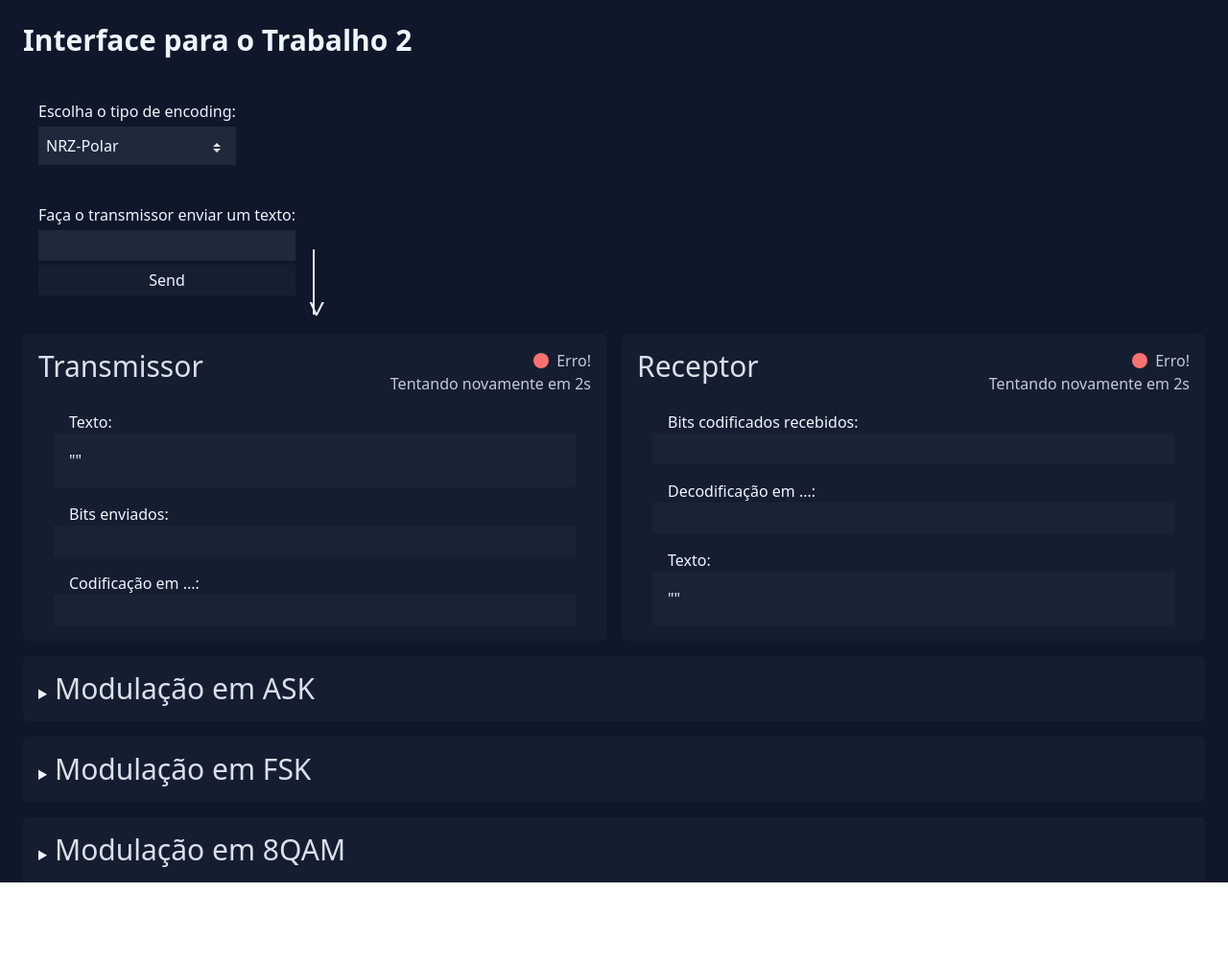
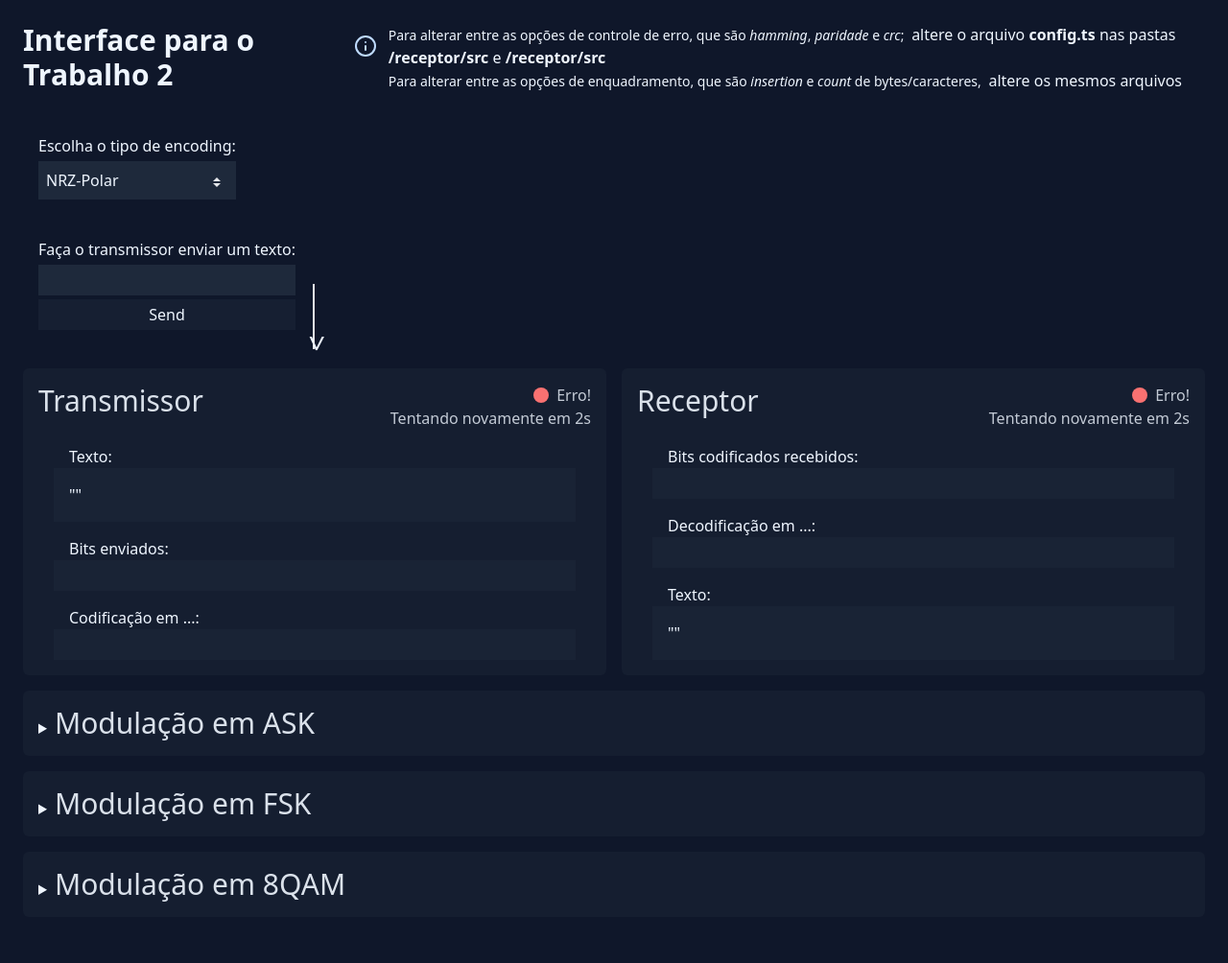
Before and after one commit to artistrea/TR1_2023.2_Trab2, a website built with Vite: page interface/index.html in a window 1280 px wide. Shown: the whole page at 96% size. Before the commit the page ends 920 px from the top, so only its background shows below. Built offline with nearby package versions, Linux system fonts and the light colour scheme; no server answers; files whose address does not match are found by name.

Commit message:
better interface

```diff
--- a/interface/index.html
+++ b/interface/index.html
@@ -9,6 +9,8 @@
   </head>
   <body>
     <main class="bg-slate-900 min-h-screen w-full text-blue-50">
+      <div class="flex">
+        <div>
           <h1 class="text-3xl p-6 font-bold">Interface para o Trabalho 2</h1>
           <form
             id="send-encoding-form"
@@ -38,6 +40,47 @@
             <input class="px-3 py-1 bg-slate-800" type="text" id="text-to-send" />
             <button class="bg-slate-800/50 px-3 py-1">Send</button>
           </form>
+        </div>
+        <aside class="relative px-12 py-6 ml-auto hidden sm:block">
+          <svg
+              class="absolute left-3 top-9 text-blue-200"
+              xmlns="http://www.w3.org/2000/svg"
+              width="24"
+              height="24"
+              viewBox="0 0 24 24"
+              fill="none"
+              stroke="currentColor"
+              stroke-width="2"
+              stroke-linecap="round"
+              stroke-linejoin="round"
+              class="lucide lucide-info"
+            >
+              <circle cx="12" cy="12" r="10" />
+              <path d="M12 16v-4" />
+              <path d="M12 8h.01" />
+          </svg>
+          <p class="text-sm inline">
+            Para alterar entre as opções de controle de erro, que são
+            <span class="inline italic">hamming</span>,
+            <span class="inline italic">paridade</span> e
+            <span class="inline italic">crc</span>;
+          </p>
+          <p class="inline ml-1">
+            altere o arquivo <strong> config.ts </strong> nas pastas
+            <strong>/receptor/src</strong>
+            e <strong>/receptor/src</strong>
+          </p>
+          <br />
+          <p class="text-sm inline">
+            Para alterar entre as opções de enquadramento, que são
+            <span class="inline italic">insertion</span>
+            e
+            <span class="inline italic">count</span>
+            de bytes/caracteres,
+          </p>
+          <p class="inline ml-1">altere os mesmos arquivos</p>
+        </aside>
+      </div>
       <div class="grid grid-cols-1 gap-4 md:grid-cols-2 w-full px-6">
         <div class="p-4 bg-slate-800/40 rounded-md">
           <span class="flex justify-between">
@@ -142,7 +185,7 @@
                 Modulação em ASK
               </h2>
             </summary>
-            <span class="text-blue-50/70 text-xl" id="ASK-chart-data"> </span>
+            <span class="text-blue-50/70 text-xl break-all" id="ASK-chart-data"> </span>
             <div
               id="ASK-chart"
               class="w-[90vw] shadow-2xl shadow-slate-950 m-10"
@@ -156,7 +199,7 @@
                 Modulação em FSK
               </h2>
             </summary>
-            <span class="text-blue-50/70 text-xl" id="FSK-chart-data"> </span>
+            <span class="text-blue-50/70 text-xl break-all" id="FSK-chart-data"> </span>
             <div
               id="FSK-chart"
               class="w-[90vw] shadow-2xl shadow-slate-950 m-10"
@@ -170,7 +213,7 @@
                 Modulação em 8QAM
               </h2>
             </summary>
-            <span class="text-blue-50/70 text-xl" id="QAM8-chart-data"> </span>
+            <span class="text-blue-50/70 text-xl break-all" id="QAM8-chart-data"> </span>
             <div
               id="QAM8-chart"
               class="w-[90vw] shadow-2xl shadow-slate-950 m-10"
@@ -178,6 +221,8 @@
           </details>
         </div>
       </div>
+      <footer class="px-12 py-6 relative">
+
     </main>
     <script type="module" src="./src/Simulador/main.js"></script>
   </body>
```
Lines whose indentation alone changed are shown as unchanged.
